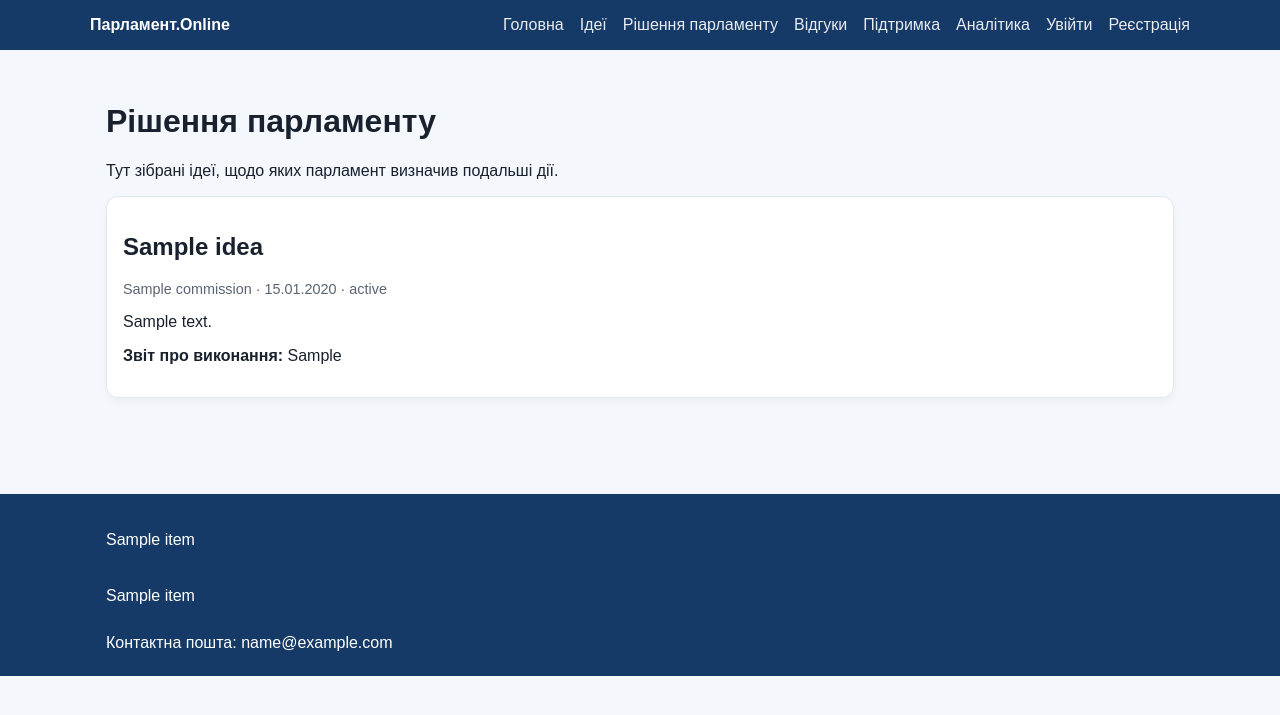
After one commit to ballzdb/parlament-online, a Django app: template templates/ideas/decisions.html in a window 1280 px wide. The commit adds this page. Shown: the top 715 px of the page. Run offline with Django 5.2, Linux system fonts and the light colour scheme; the template is opened without the code that fills it: most values are stand-ins (such as "Sample title", 1, 10 or a date in 2020).

Commit message:
feat: add public parliament decisions page
Co-authored-by: Copilot <223556219+Copilot@users.noreply.github.com>

```diff
--- a/config/urls.py
+++ b/config/urls.py
@@ -1,10 +1,11 @@
 from django.contrib import admin
 from django.urls import include, path
 
-from ideas.views import home
+from ideas.views import decisions, home
 
 urlpatterns = [
     path('', home, name='home'),
+    path('decisions/', decisions, name='decisions'),
     path('admin/', admin.site.urls),
     path('accounts/', include('accounts.urls')),
     path('ideas/', include('ideas.urls')),
--- a/templates/base.html
+++ b/templates/base.html
@@ -42,6 +42,7 @@
         <div class="nav-links">
           <a href="{% url 'home' %}">Головна</a>
           <a href="{% url 'ideas:list' %}">Ідеї</a>
+          <a href="{% url 'decisions' %}">Рішення парламенту</a>
           <a href="{% url 'appeals:list' %}">Відгуки</a>
           <a href="{% url 'support:home' %}">Підтримка</a>
           <a href="{% url 'analytics:dashboard' %}">Аналітика</a>
--- /dev/null
+++ b/templates/ideas/decisions.html
@@ -0,0 +1,25 @@
+{% extends 'base.html' %}
+
+{% block title %}Рішення парламенту | Парламент.Online{% endblock %}
+
+{% block content %}
+  <h1>Рішення парламенту</h1>
+  <p>Тут зібрані ідеї, щодо яких парламент визначив подальші дії.</p>
+  {% for idea in decisions %}
+    <article class="card" style="margin-bottom: 1rem;">
+      <h2>{{ idea.title }}</h2>
+      <div class="meta">
+        {% if idea.commission %}{{ idea.commission.name }} · {% endif %}
+        {{ idea.updated_at|date:'d.m.Y' }} · {{ idea.get_status_display }}
+      </div>
+      <p>{{ idea.body }}</p>
+      {% if idea.status == 'done' and idea.completion_report %}
+        <p><strong>Звіт про виконання:</strong> {{ idea.completion_report }}</p>
+      {% elif idea.status == 'rejected' and idea.status_reason %}
+        <p><strong>Причина відхилення:</strong> {{ idea.status_reason }}</p>
+      {% endif %}
+    </article>
+  {% empty %}
+    <p>Рішень поки немає.</p>
+  {% endfor %}
+{% endblock %}
```
Also changed, not shown: docs/DECISIONS.md (+1 -0 lines), ideas/tests.py (+41 -0 lines), ideas/views.py (+10 -0 lines).
